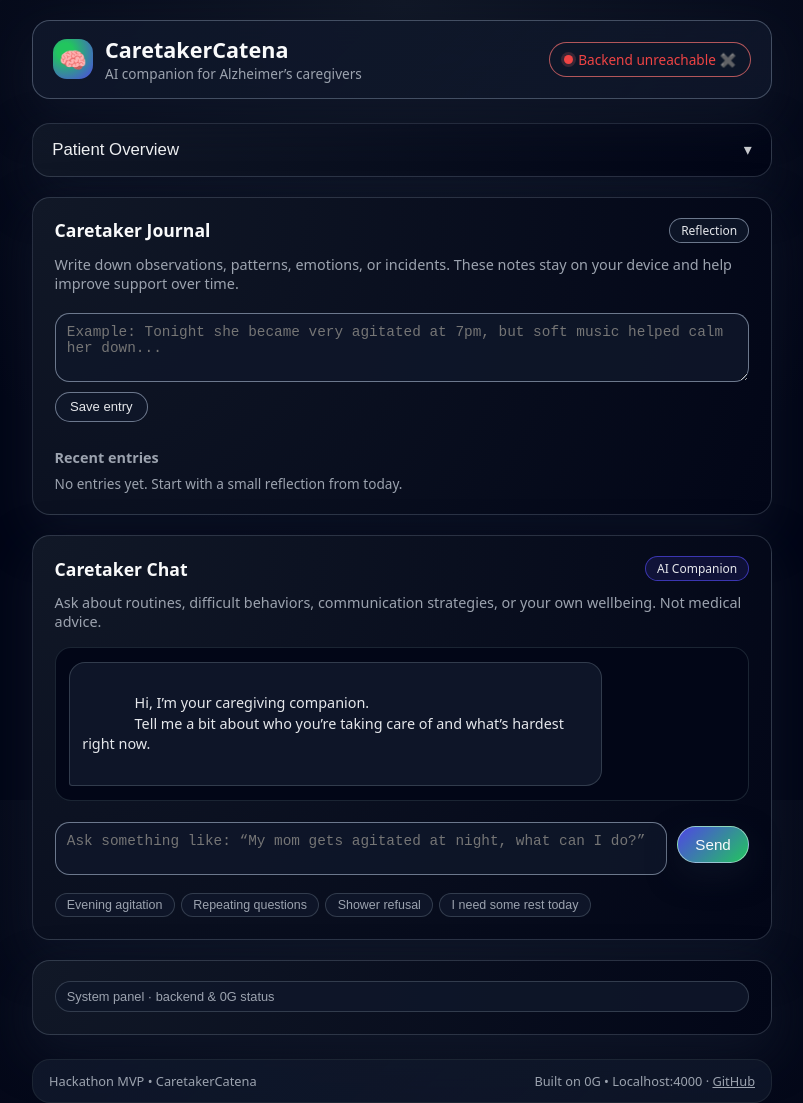
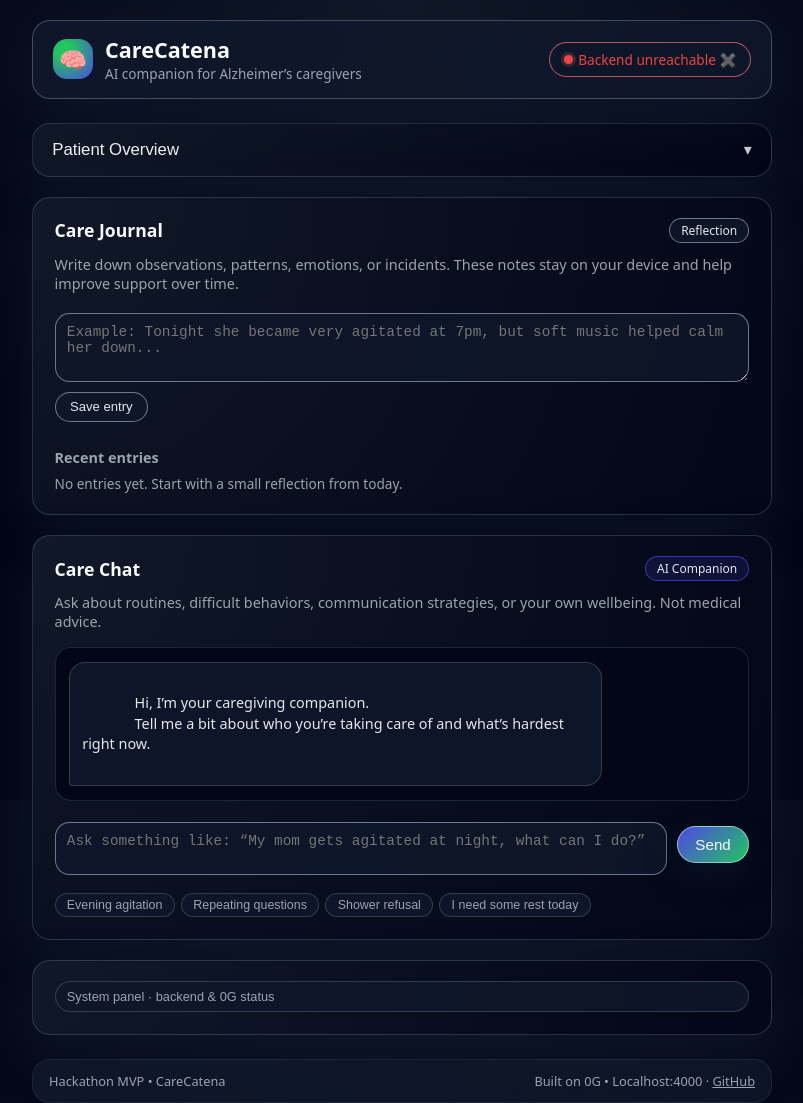
Before and after one commit to yatanco/CaretakerCatena, a website: page frontend/index.html in a window 1280 px wide. Shown: the whole page, without its empty margins (238-1041 px from the left). Drawn offline with Linux system fonts and the light colour scheme; no server answers.

Commit message:
further fixes

```diff
--- a/frontend/index.html
+++ b/frontend/index.html
@@ -3,7 +3,7 @@
 <head>
   <meta charset="UTF-8" />
   <meta name="viewport" content="width=device-width, initial-scale=1.0" />
-  <title>CaretakerCatena • Caregiver Companion</title>
+  <title>CareCatena • Caregiver Companion</title>
   <link rel="stylesheet" href="styles.css" />
 </head>
 <body>
@@ -13,7 +13,7 @@
       <div class="brand">
         <span class="brand-logo">🧠</span>
         <div>
-          <h1>CaretakerCatena</h1>
+          <h1>CareCatena</h1>
           <p class="subtitle">AI companion for Alzheimer’s caregivers</p>
         </div>
       </div>
@@ -97,7 +97,7 @@
       <!-- CARETAKER JOURNAL -->
       <section class="card journal-card">
         <div class="card-header">
-          <h2>Caretaker Journal</h2>
+          <h2>Care Journal</h2>
           <span class="tag">Reflection</span>
         </div>
         <p class="card-subtitle">
@@ -132,7 +132,7 @@
       <!-- CARETAKER CHAT -->
       <section class="card card-chat-main">
         <div class="card-header">
-          <h2>Caretaker Chat</h2>
+          <h2>Care Chat</h2>
           <span class="tag accent">AI Companion</span>
         </div>
         <p class="card-subtitle">
@@ -211,7 +211,7 @@ Click “Check account” to load balance…
     </main>
 
     <footer class="app-footer">
-      <span>Hackathon MVP • CaretakerCatena</span>
+      <span>Hackathon MVP • CareCatena</span>
       <span class="footer-right">
         Built on 0G • Localhost:4000 ·
         <a
```
Also changed, not shown: 2 other files.
